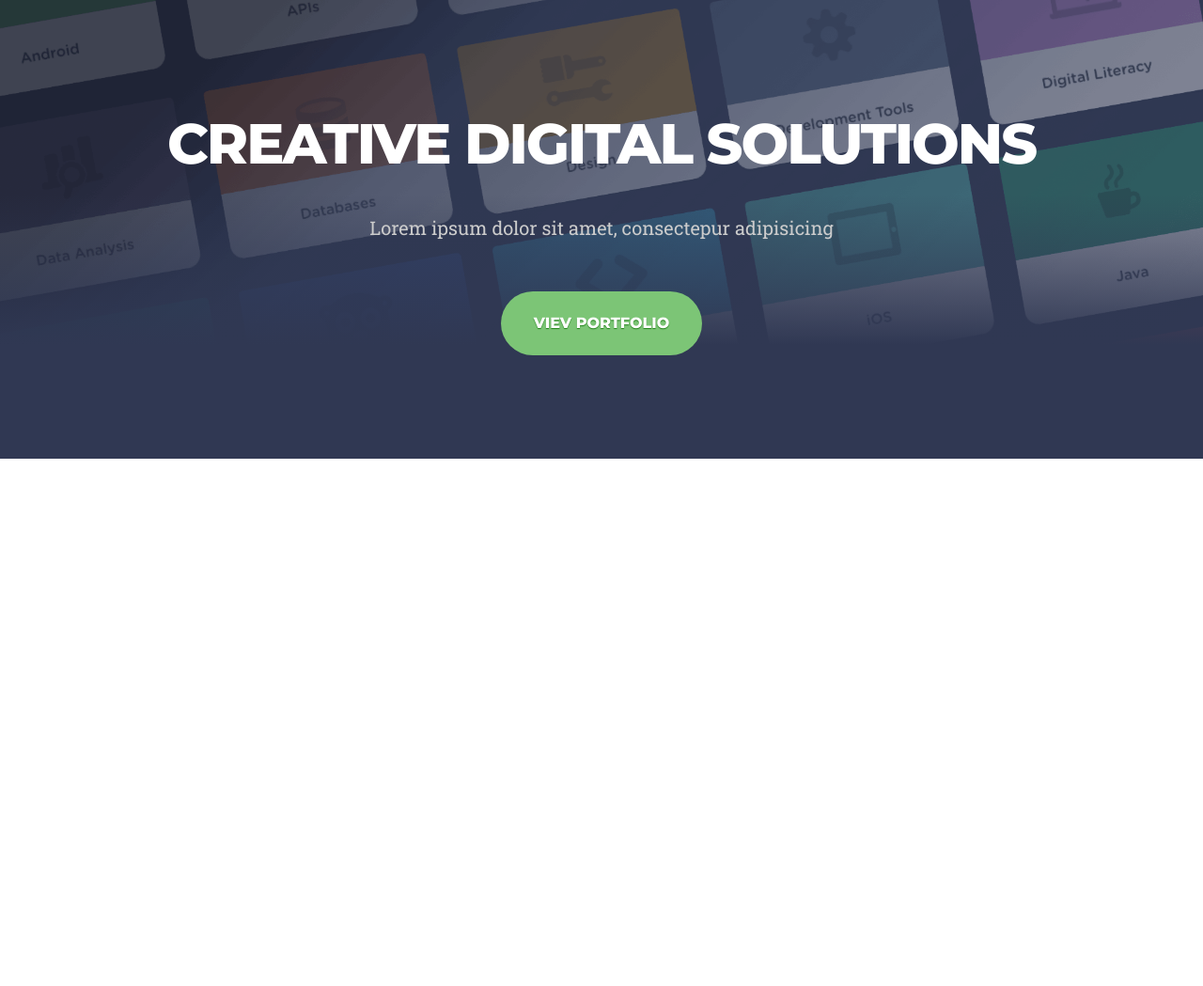
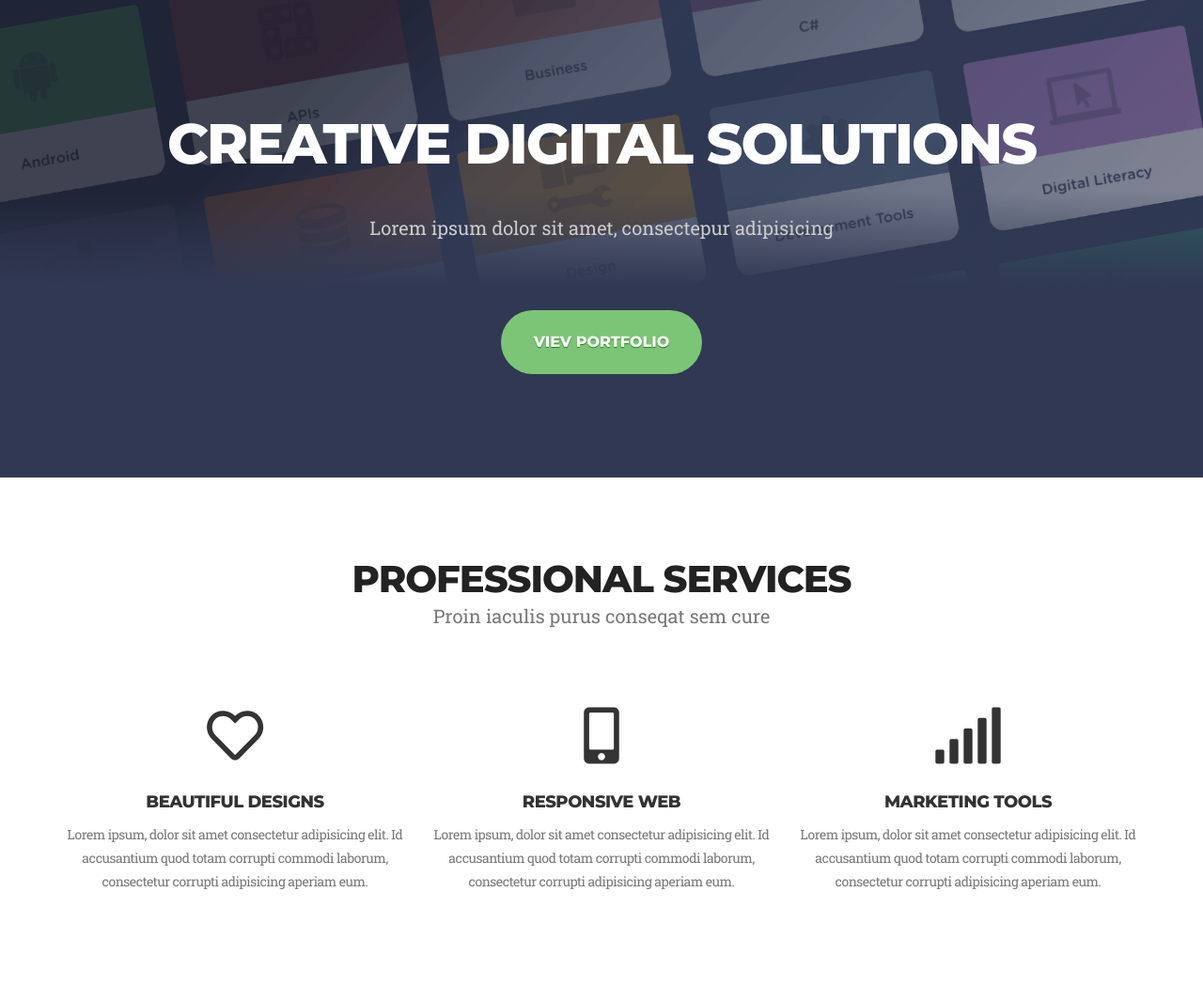
Before and after one commit to danysik89/Learn-Nix-Verstka, a web app: file app/index.html in a window 1280 px wide. Shown: the part 113-1162 px from the top of the page at 94% size. Before the commit the page ends 601 px from the top, so only its background shows below. Run offline with its HTML, style and script files only (its server is not run), Linux system fonts and the light colour scheme; some libraries are stand-ins or nearby versions.

Commit message:
services section

```diff
--- a/app/index.html
+++ b/app/index.html
@@ -13,6 +13,7 @@
 
 	<meta property="og:image" content="path/to/image.jpg">
 
+	<link rel="stylesheet" href="https://use.fontawesome.com/releases/v5.0.12/css/all.css" integrity="sha384-G0fIWCsCzJIMAVNQPfjH08cyYaUtMwjJwqiRKxxE/rx96Uroj1BtIQ6MLJuheaO9" crossorigin="anonymous">
 	<link href="https://fonts.googleapis.com/css?family=Montserrat|Roboto+Slab" rel="stylesheet">
 
 	<link rel="shortcut icon" href="img/favicon/favicon.ico" type="image/x-icon">
@@ -42,12 +43,12 @@
 		<nav>
 			<div class="container">
 				<div class="row">
-					<div class="col-md-3">
+					<div class="col-sm-3">
 						<div class="logo">
 							<a href="#"><img src="img/logo.png" alt="Tree House"></a>
 						</div>
 					</div>
-					<div class="col-md-9">
+					<div class="col-sm-9">
 						<div class="navigation">
 							<ul class="navigation-list">
 								<li class="list-item active"><a href="#" class="active">Home</a></li>
@@ -66,7 +67,7 @@
 			<div class="header-banner-content">
 				<div class="container">
 					<h1>Creative digital Solutions</h1>
-					<div class="subtitle">Lorem ipsum dolor sit amet, consectepur adipisicing</div>
+					<p class="subtitle">Lorem ipsum dolor sit amet, consectepur adipisicing</p>
 					<a href="#" class="button">Viev Portfolio</a>
 				</div>
 			</div>
@@ -74,7 +75,41 @@
 
   </header>
 
-  <section>
+  <section class="services">
+
+		<div class="section-title">
+			<h2>Professional services</h2>
+			<p class="subtitle">Proin iaculis purus conseqat sem cure</p>
+		</div>
+
+		<div class="services-content">
+			<div class="container">
+				<div class="row">
+					<div class="col-sm-4">
+						<div class="services-item">
+							<i class="far fa-heart"></i>
+							<h4>Beautiful designs</h4>
+							<p>Lorem ipsum, dolor sit amet consectetur adipisicing elit. Id accusantium quod totam corrupti commodi laborum, consectetur corrupti adipisicing aperiam eum.</p>
+						</div>
+					</div>
+					<div class="col-sm-4">
+						<div class="services-item">
+							<i class="fas fa-mobile-alt"></i>
+							<h4>Responsive web</h4>
+							<p>Lorem ipsum, dolor sit amet consectetur adipisicing elit. Id accusantium quod totam corrupti commodi laborum, consectetur corrupti adipisicing aperiam eum.</p>
+						</div>
+					</div>
+					<div class="col-sm-4">
+						<div class="services-item">
+							<i class="fas fa-signal"></i>
+							<h4>Marketing tools</h4>
+							<p>Lorem ipsum, dolor sit amet consectetur adipisicing elit. Id accusantium quod totam corrupti commodi laborum, consectetur corrupti adipisicing aperiam eum.</p>
+						</div>
+					</div>
+				</div>
+			</div>
+		</div>
+
 
   </section>
 
--- a/app/sass/main.sass
+++ b/app/sass/main.sass
@@ -212,5 +212,49 @@ section
 		&:focus
 			text-decoration: none
 
+section
+	padding: 85px 0
+	.section-title
+		h2
+			font-family: 'Montserrat'
+			font-weight: 700
+			text-transform: uppercase
+			font-size: 40px
+			color: #222
+			line-height: 45px
+			letter-spacing: -1px
+			text-align: center
+			margin-top: 0
+			margin-bottom: 0
+		.subtitle
+			text-align: center
+			font-size: 20px
+			color: #777777
+			font-family: 'Roboto Slab'
+			margin-top: 0
+
+.services
+	background-color: #fff
+	text-align: center
+	.services-content
+		margin-top: 80px
+		i
+			font-size: 60px
+		h4
+			font-family: 'Montserrat'
+			font-weight: 700
+			text-transform: uppercase
+			font-size: 18px
+			letter-spacing: -0.5px
+			text-align: center
+			margin-bottom: 0
+		p
+			margin-top: 5px
+			line-height: 25px
+			letter-spacing: -0.5px
+			font-size: 14px
+			color: #777777
+			font-family: 'Roboto Slab'
+
 
 @import "media"
```
Also changed, not shown: app/css/main.min.css, app/img/Treehouse-Home-Page.jpg (added), 1 other file.
